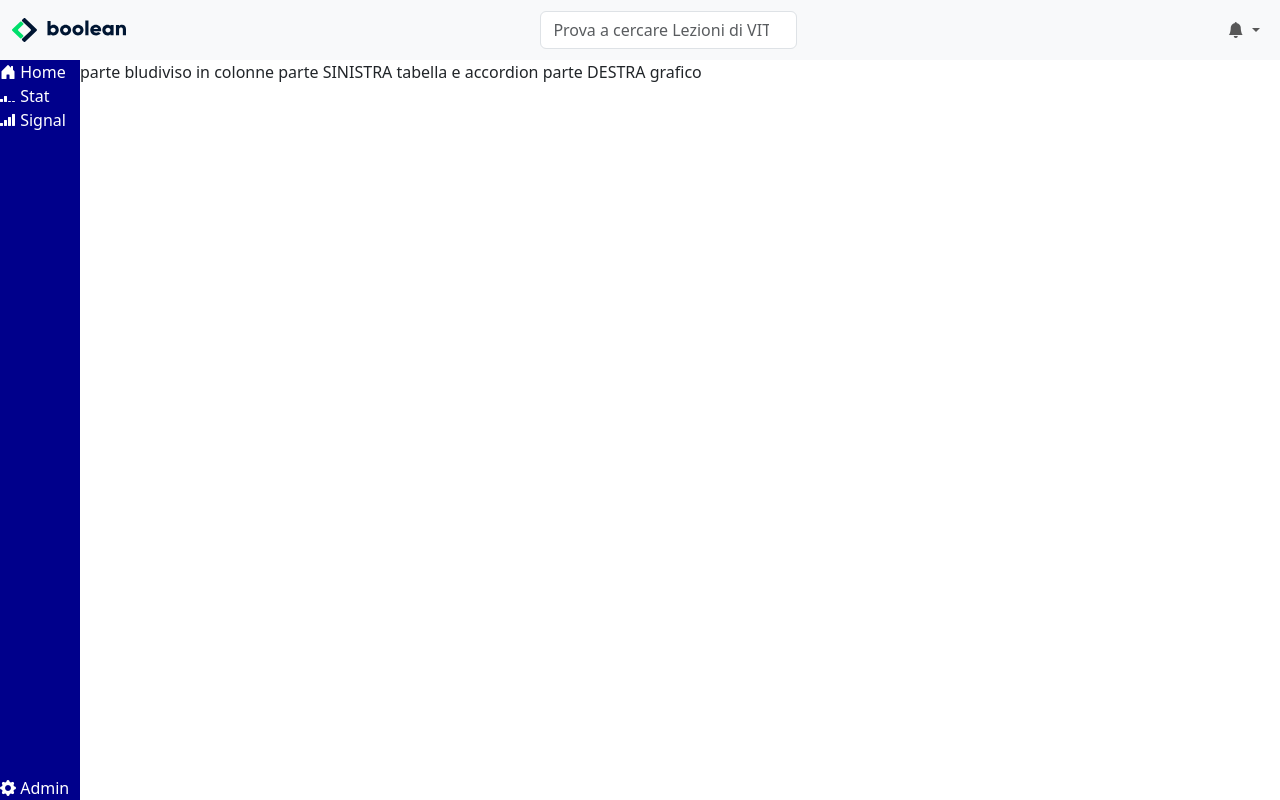
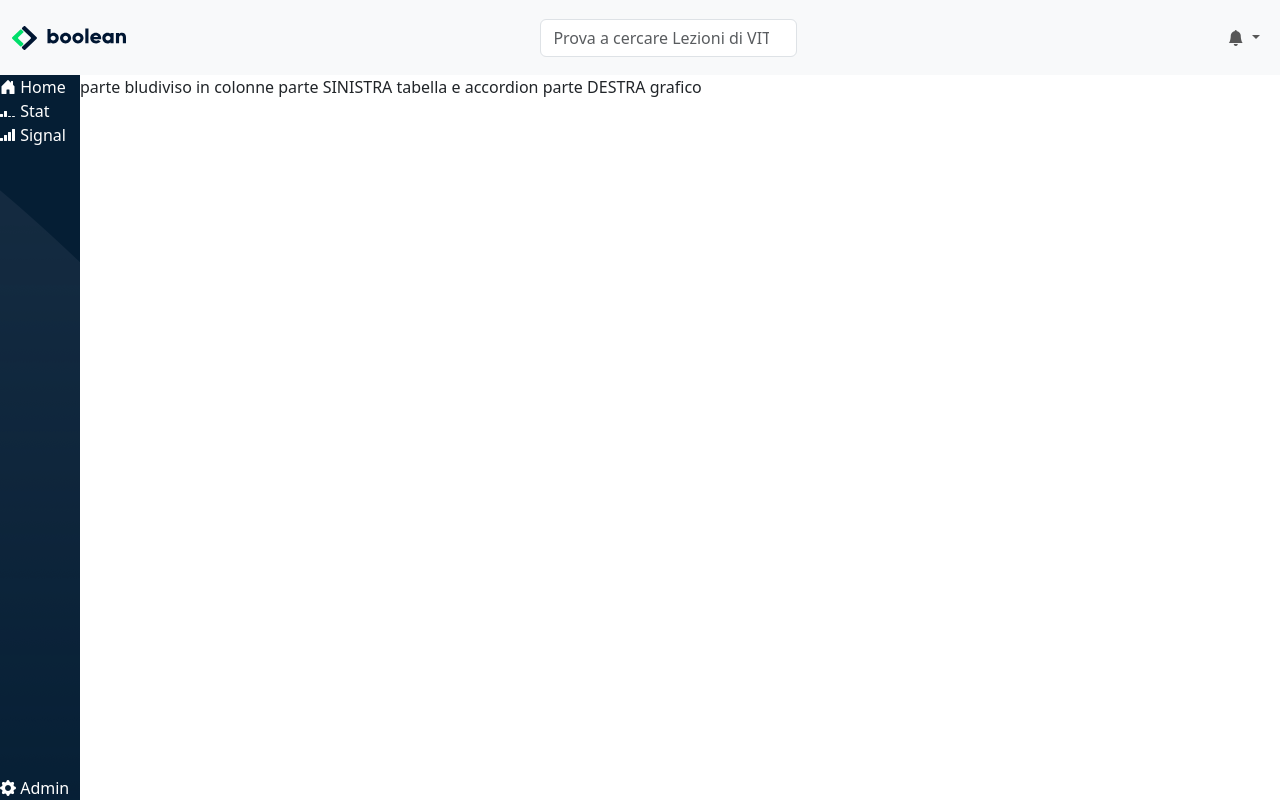
Before and after one commit to bonvi83/html-css-bootstrap-dashboard, a plain HTML site: page index.html in a window 1280 px wide. Drawn offline with nearby package versions, Linux system fonts and the light colour scheme.

Commit message:
aggiustamenti vari

```diff
--- a/css/style.css
+++ b/css/style.css
@@ -11,7 +11,7 @@
 }
 
 nav {
-    height: 60px;
+    height: 75px;
 }
 
 
@@ -21,15 +21,11 @@ main {
 
 
 .sidebar {
-    display: flex;
-    flex-direction: column;
-    justify-content: space-between;
     width: 80px;
-    background-color: darkblue;
+    height: calc(100vh - 75px);
+    background-image: url(../img/sidebar-bg.png);
+    background-color: #051e34;
     color: white;
-
-    /* da aggiustare altezza probabilmente sottraendo altezza navbar */
-    height: calc(100vh - 60px);
 }
 
 
--- a/index.html
+++ b/index.html
@@ -46,7 +46,7 @@
     </header>
 
     <main>
-        <div class="sidebar">
+        <div class="sidebar d-flex flex-column justify-content-between">
             <div>
                 <i class="bi bi-house-door-fill"></i>
                 <span class="d-none d-md-inline-block">Home</span><br>
@@ -65,6 +65,12 @@
 
 
 
+        <section>
+
+        </section>
+
+
+
         <div class="layout">
             <div>parte blu</div>
             <div>diviso in colonne parte SINISTRA tabella e accordion parte DESTRA grafico</div>
```
